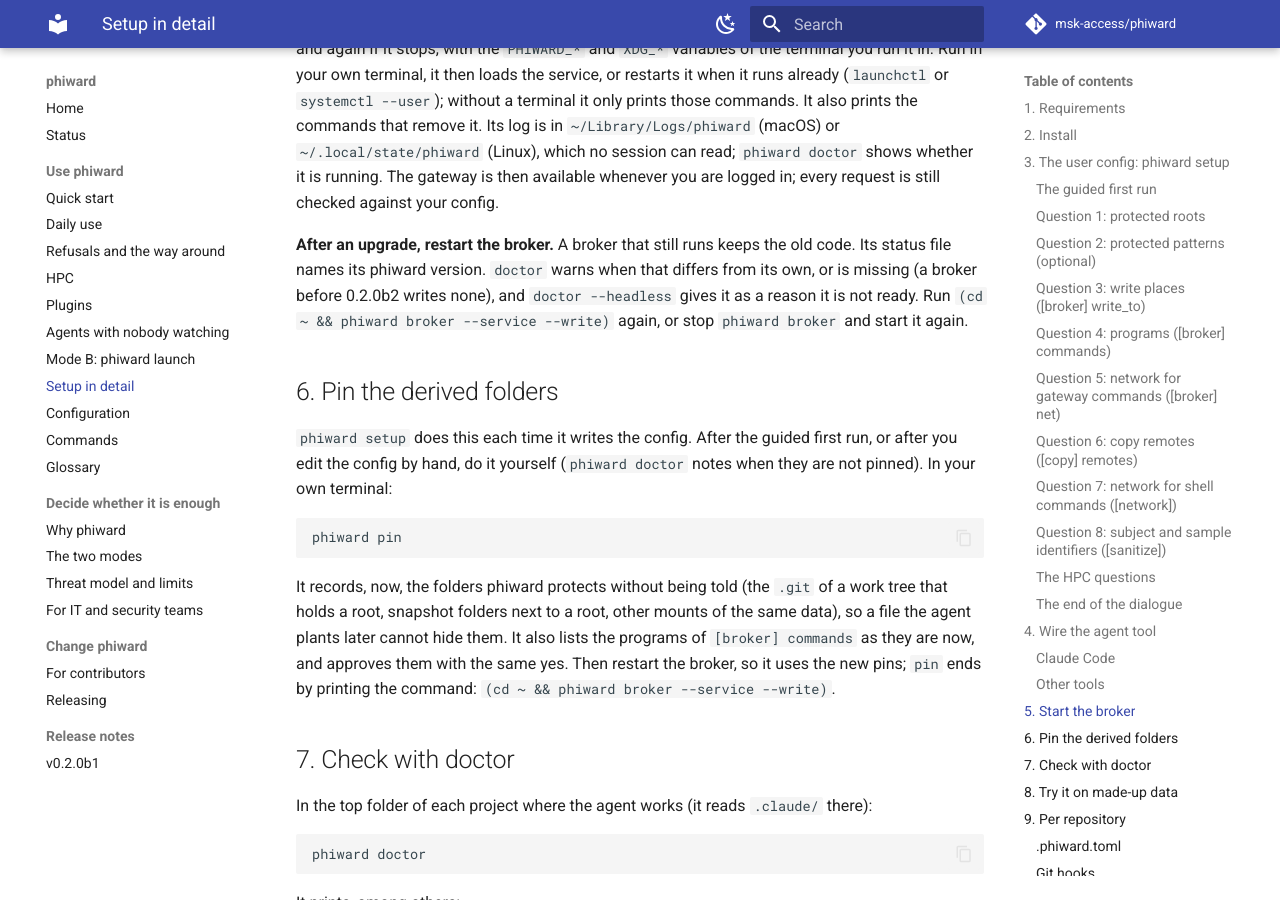
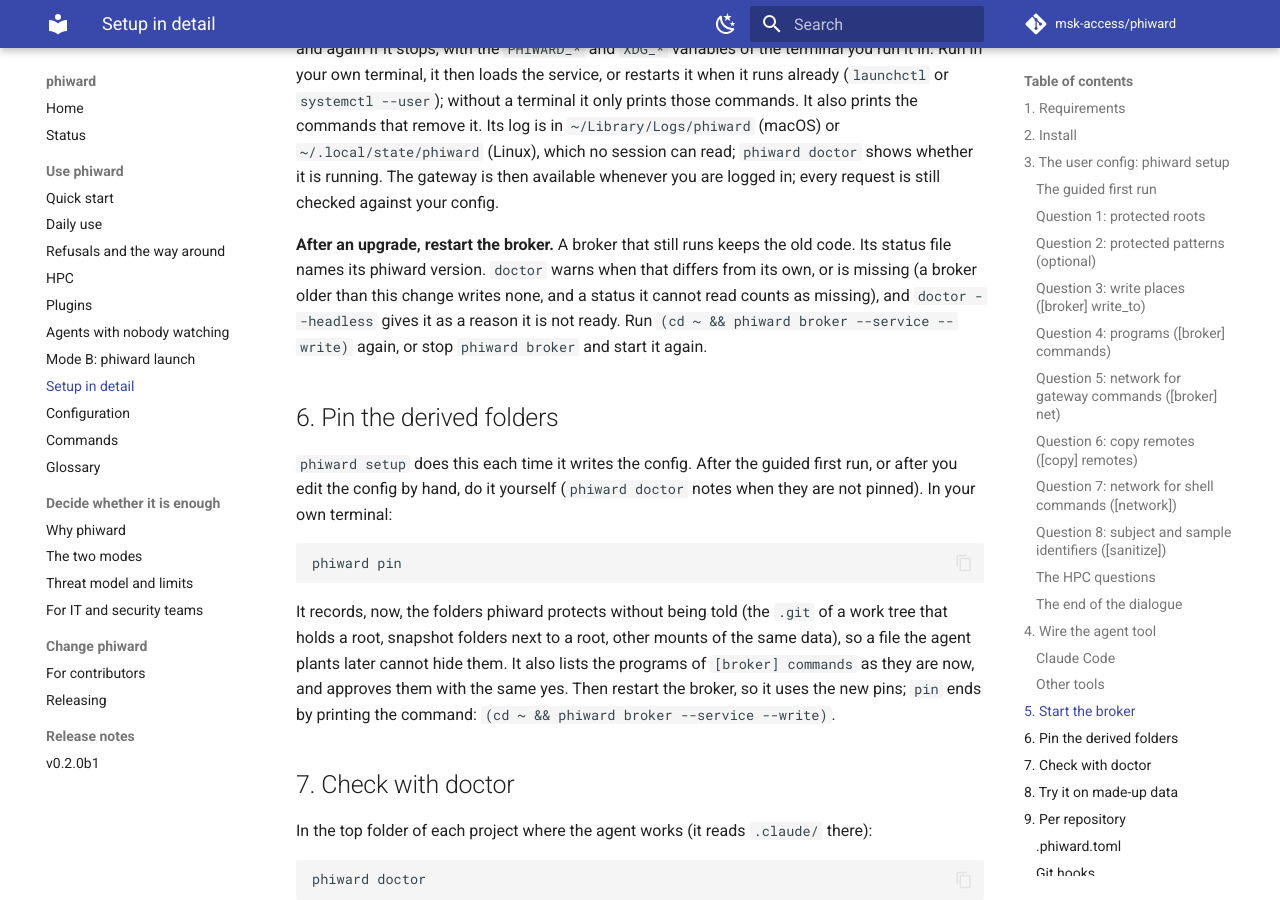
Before and after one commit to msk-access/phiward, an MkDocs documentation site: the page built from docs/setup.md, in a window 1280 px wide and 900 px high, scrolled down 13728 px. Built offline with MkDocs 1.6.1 and Material for MkDocs 9.7.7, drawn with Linux system fonts in a browser that asks for light colours; comment, search, counter and statistics services are not loaded; the version menu is left out.

Commit message:
fix(broker): a running broker whose status cannot be read counts as one with no version; wording without a release number

```diff
--- a/docs/setup.md
+++ b/docs/setup.md
@@ -570,7 +570,8 @@ you are logged in; every request is still checked against your config.
 
 **After an upgrade, restart the broker.** A broker that still runs keeps the old code. Its
 status file names its phiward version. `doctor` warns when that differs from its own, or is
-missing (a broker before 0.2.0b2 writes none), and `doctor --headless` gives it as a reason it
+missing (a broker older than this change writes none, and a status it cannot read counts as
+missing), and `doctor --headless` gives it as a reason it
 is not ready. Run `(cd ~ && phiward broker --service --write)` again, or stop `phiward broker`
 and start it again.
 
```
Also changed, not shown: CHANGELOG.md (+2 -1 lines), docs/configuration.md (+1 -1 lines), 3 other files.
